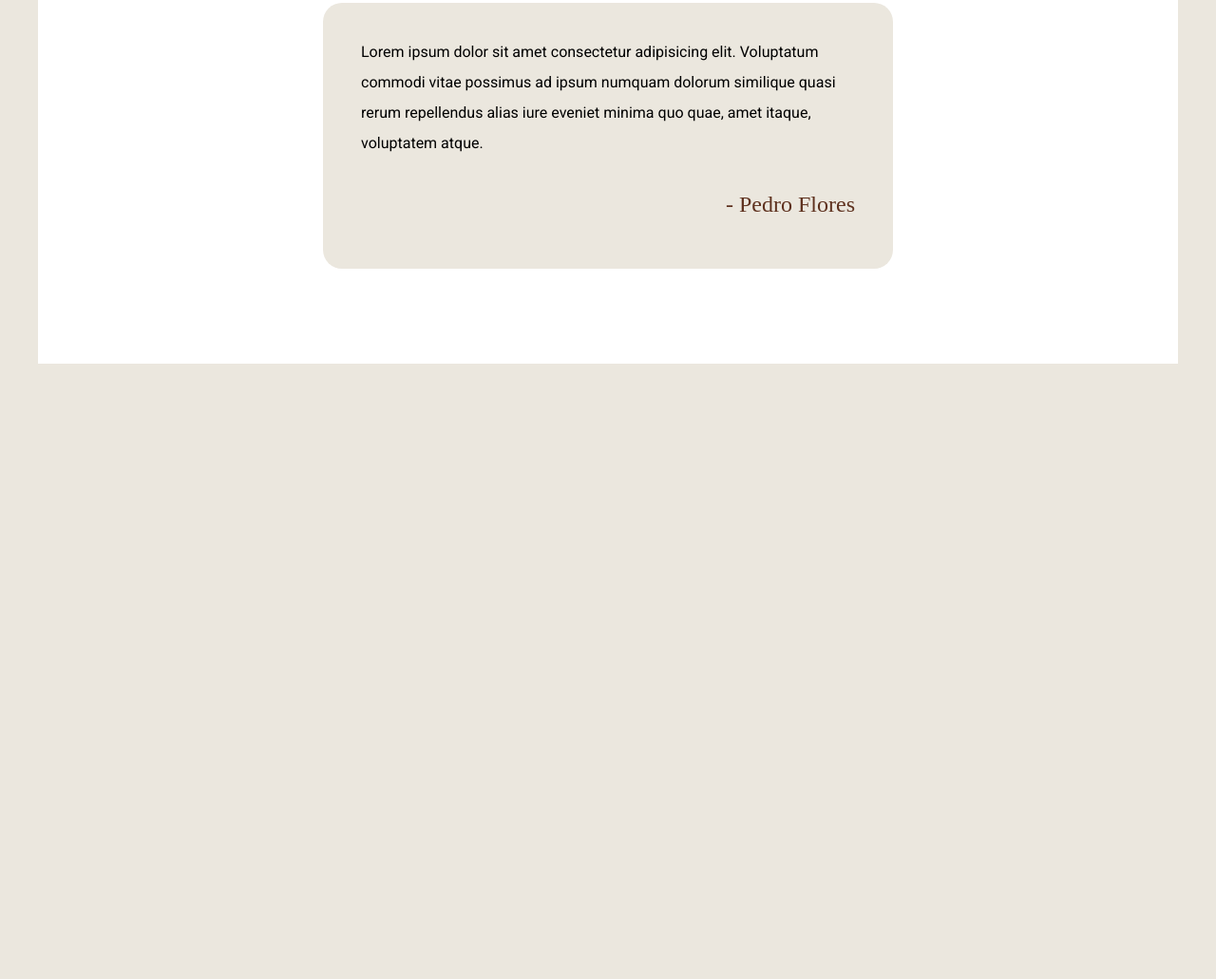
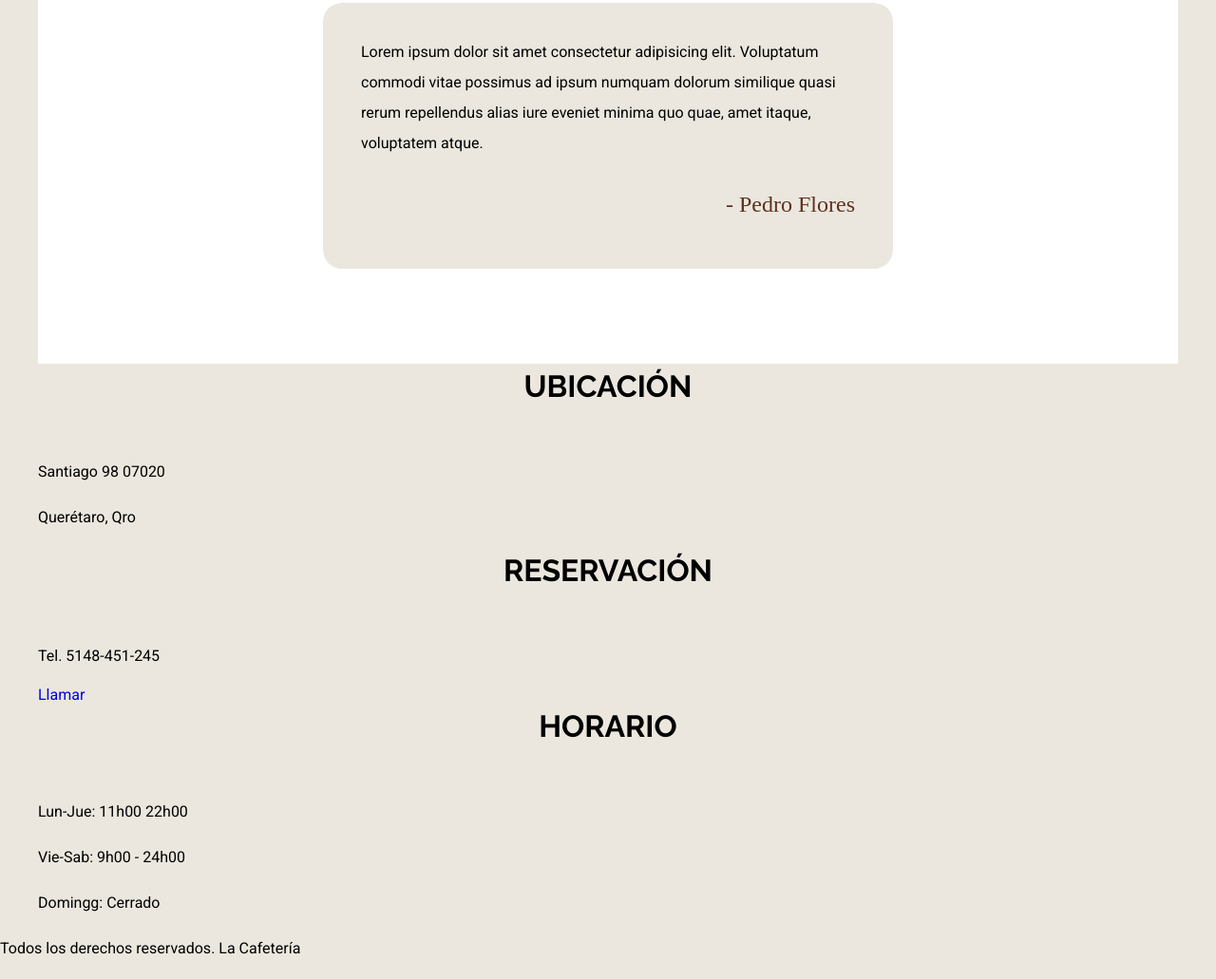
Before and after one commit to pedropalmeros/Cafeteria_web, a website: page index.html in a window 1280 px wide. Shown: the part 4650-5681 px from the top of the page at 95% size. Before the commit the page ends 5033 px from the top, so only its background shows below. Drawn offline with Linux system fonts and the light colour scheme; a web font is replaced by a local one.

Commit message:
adding html of footer

```diff
--- a/index.html
+++ b/index.html
@@ -195,5 +195,27 @@
             <p class="autor">- Pedro Flores</p>
         </div>
     </section>
+
+    <footer class="footer">
+        <div class="contenedor footer-contenido">
+            <div class="footer-box ubicacion">
+                <h3>Ubicación</h3>
+                <p>Santiago 98 07020</p>
+                <p>Querétaro, Qro</p>
+            </div>
+            <div class="footer-box reservacion">
+                <h3>Reservación</h3>
+                <p>Tel. 5148-451-245</p>
+                <a href="tel:+5255184567">Llamar</a>
+            </div>
+            <div class="footer-box horario">
+                <h3>Horario</h3>
+                <p>Lun-Jue: 11h00 22h00</p>
+                <p>Vie-Sab: 9h00 - 24h00</p>
+                <p>Domingg: Cerrado</p>
+            </div>
+        </div>
+        <p class="copyright">Todos los derechos reservados. La Cafetería</p>
+    </footer>
 </body>
 </html>
```
